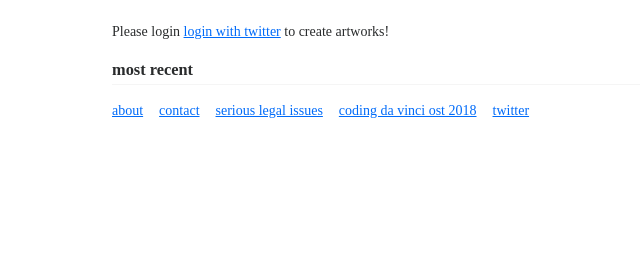
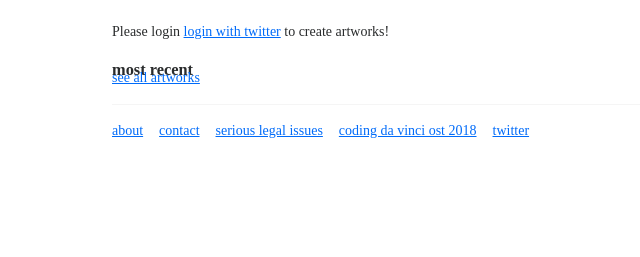
Before and after one commit to jfilter/MDMA, a Django app: page / in a window 1280 px wide. Shown: the part 92-349 px from the top of the page, without its empty margins (128-768 px from the left). Run offline with Django 3.2, Linux system fonts and the light colour scheme; data that the repository does not hold is empty; parts of the project's set-up code (start-up, migrations or seed data) failed here and were passed over; some libraries are stand-ins or nearby versions.

Commit message:
add link to all on lading page

```diff
--- a/templates/index.html
+++ b/templates/index.html
@@ -17,4 +17,6 @@
 
 {% include "partials/image_grid.html" with jobs=jobs show_status=false %}
 
+<a href="{% url 'artworks' %}">see all artworks</a>
+
 {% endblock %}
```
